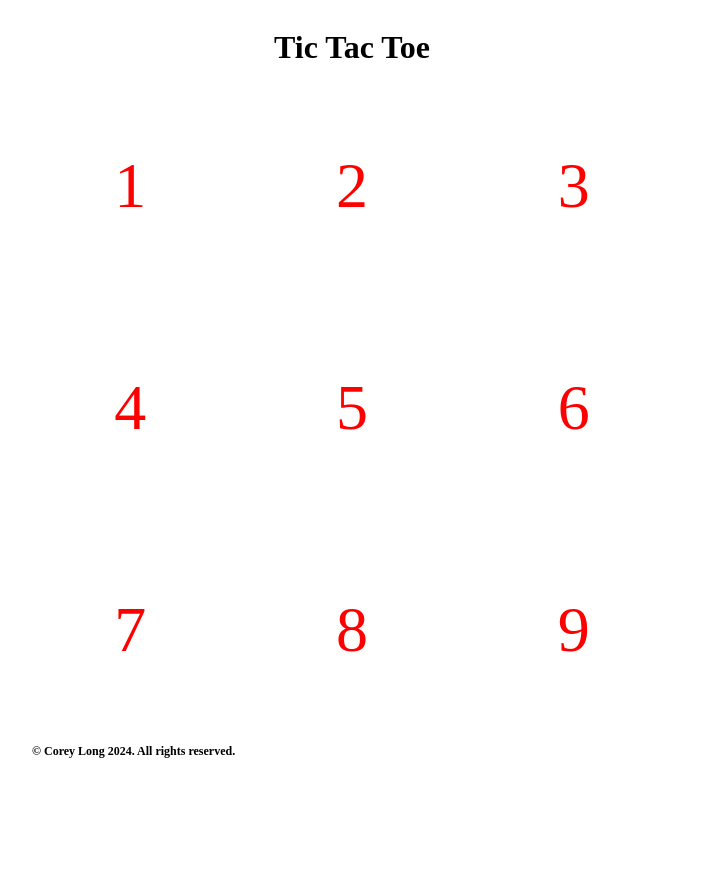
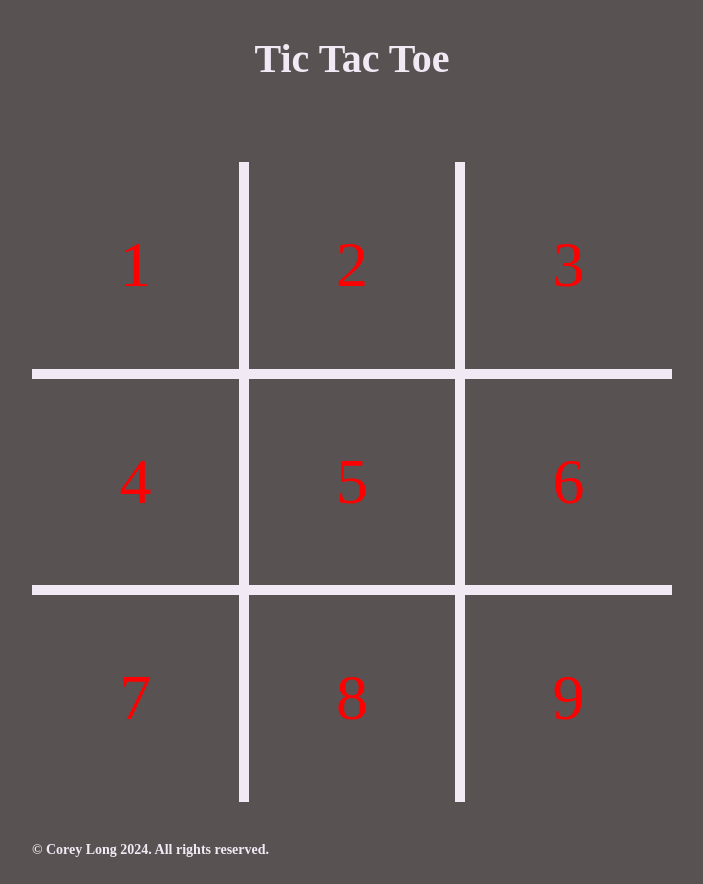
Before and after one commit to CoreyLongDev/tictactoe, a React (Vite) app: page / in a window 1280 px wide. Shown: the whole page, without its empty margins (288-991 px from the left). Before the commit the page ends 800 px from the top, so only its background shows below. Built offline with nearby package versions, Linux system fonts and the light colour scheme.

Commit message:
styling looks good for now. taking break to get into logic

```diff
--- a/src/App.css
+++ b/src/App.css
@@ -1,5 +1,8 @@
 #title {
+    font-size: clamp(2rem, 5vmin, 5rem);
     text-align: center;
+    color: var(--chalk-color);
+    margin-bottom: 10vh;
 }
 
 .board {
@@ -8,18 +11,40 @@
     grid-template-rows: repeat(3,1fr);
     height: min(80vw, 80vh);
     width: min(80vw, 80vh);
-    gap: 25px;
+    gap: 8px;
+    background-color: var(--chalk-color);
 }
 
-.cell {
+.cells {
     color: red;
     display: flex;
     align-items: center;
     justify-content: center;
     font-size: 4rem;
+    border: 1px solid var(--chalk-color);
+    background-color: var(--main-bg);
 }
+
+#cellOne, #cellFour, #cellSeven {
+    border-left: none;
+}
+
+#cellSeven, #cellEight, #cellNine {
+    border-bottom: none;
+}
+
+#cellThree, #cellSix, #cellNine {
+    border-right: none;
+}
+
+#cellOne, #cellTwo, #cellThree {
+    border-top: none;
+}
+
 #copyright {
-    font-size: 12px;
+    margin-top: 5vh;
+    font-size: 14px;
+    color: var(--chalk-color);
     font-family: 'Times New Roman', Times, serif;
     text-align: left;
 }
--- a/src/components/Board.jsx
+++ b/src/components/Board.jsx
@@ -2,15 +2,15 @@ function Board() {
 
     return(
         <div className="board">
-            <div className="cell">1</div>
-            <div className="cell">2</div>
-            <div className="cell">3</div>
-            <div className="cell">4</div>
-            <div className="cell">5</div>
-            <div className="cell">6</div>
-            <div className="cell">7</div>
-            <div className="cell">8</div>
-            <div className="cell">9</div>
+            <div className="cells" id="cellOne">1</div>
+            <div className="cells" id="cellTwo">2</div>
+            <div className="cells" id="cellThree">3</div>
+            <div className="cells" id="cellFour">4</div>
+            <div className="cells" id="cellFive">5</div>
+            <div className="cells" id="cellSix">6</div>
+            <div className="cells" id="cellSeven">7</div>
+            <div className="cells" id="cellEight">8</div>
+            <div className="cells" id="cellNine">9</div>
         </div>
     )
 }
--- a/src/index.css
+++ b/src/index.css
@@ -1,4 +1,10 @@
+:root {
+  --main-bg: #595252;
+  --chalk-color: #F1EAF5;
+}
+
 body {
+  background-color: var(--main-bg);
   display: flex;
   justify-content: center;
   align-items: center;
```
